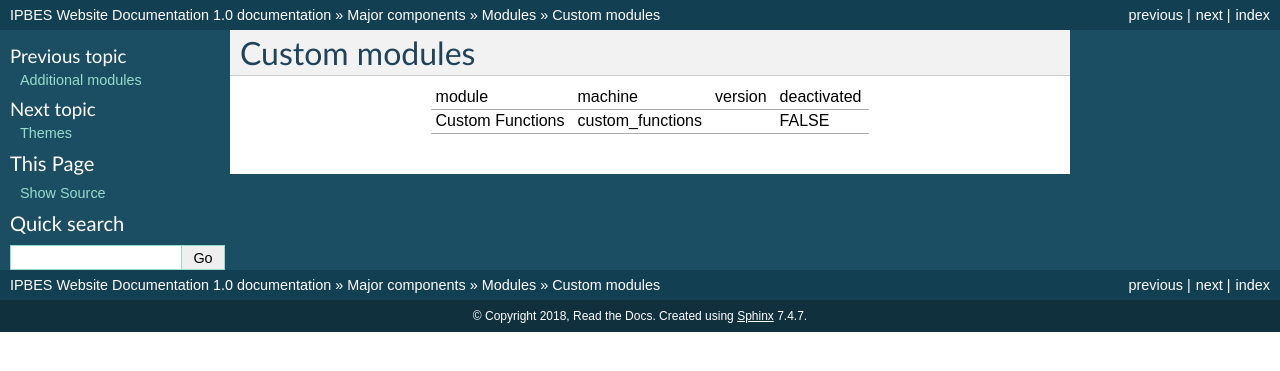
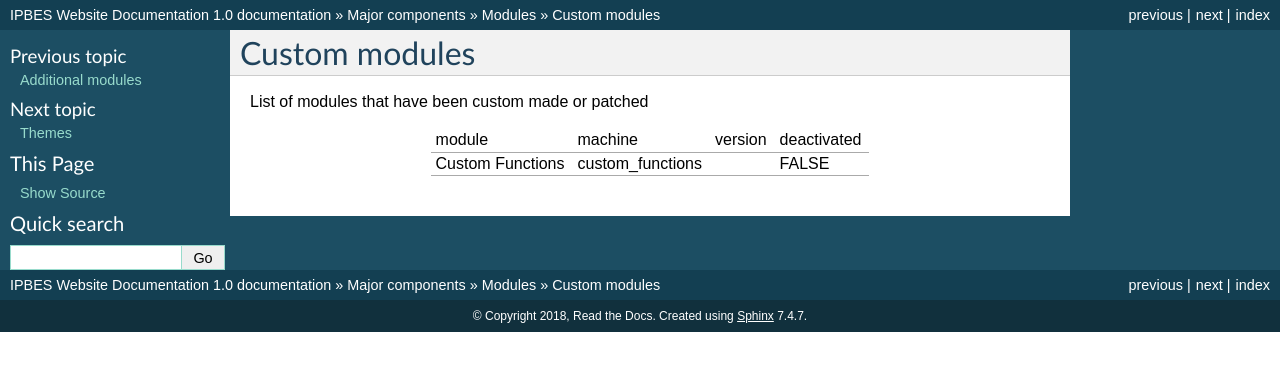
Before and after one commit to ipbes/ipbeswebdocs, a Sphinx documentation site: the page built from docs/components/modules/custom.rst, in a window 1280 px wide. Shown: the top 371 px of the page. Built offline with Sphinx 7.4.7, drawn with Linux system fonts in a browser that asks for light colours; pages that are not in the unit, such as notebooks, are missing from menus.

Commit message:
Update custom.rst

```diff
--- a/docs/components/modules/custom.rst
+++ b/docs/components/modules/custom.rst
@@ -1,5 +1,8 @@
 Custom modules
 ~~~~~~~~~~~~~~
+
+List of modules that have been custom made or patched
+
 +------------------+------------------+---------+-------------+
 | module           | machine          | version | deactivated |
 +------------------+------------------+---------+-------------+
```
